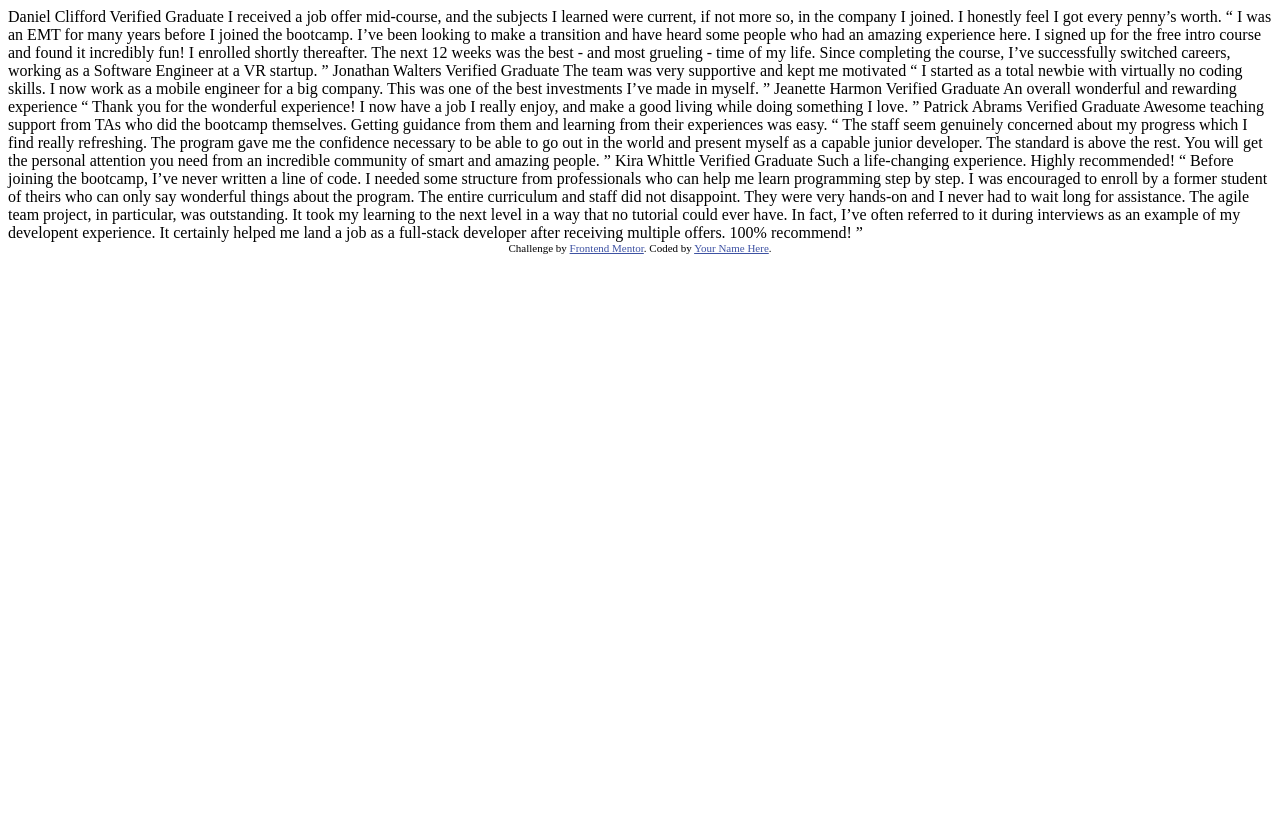
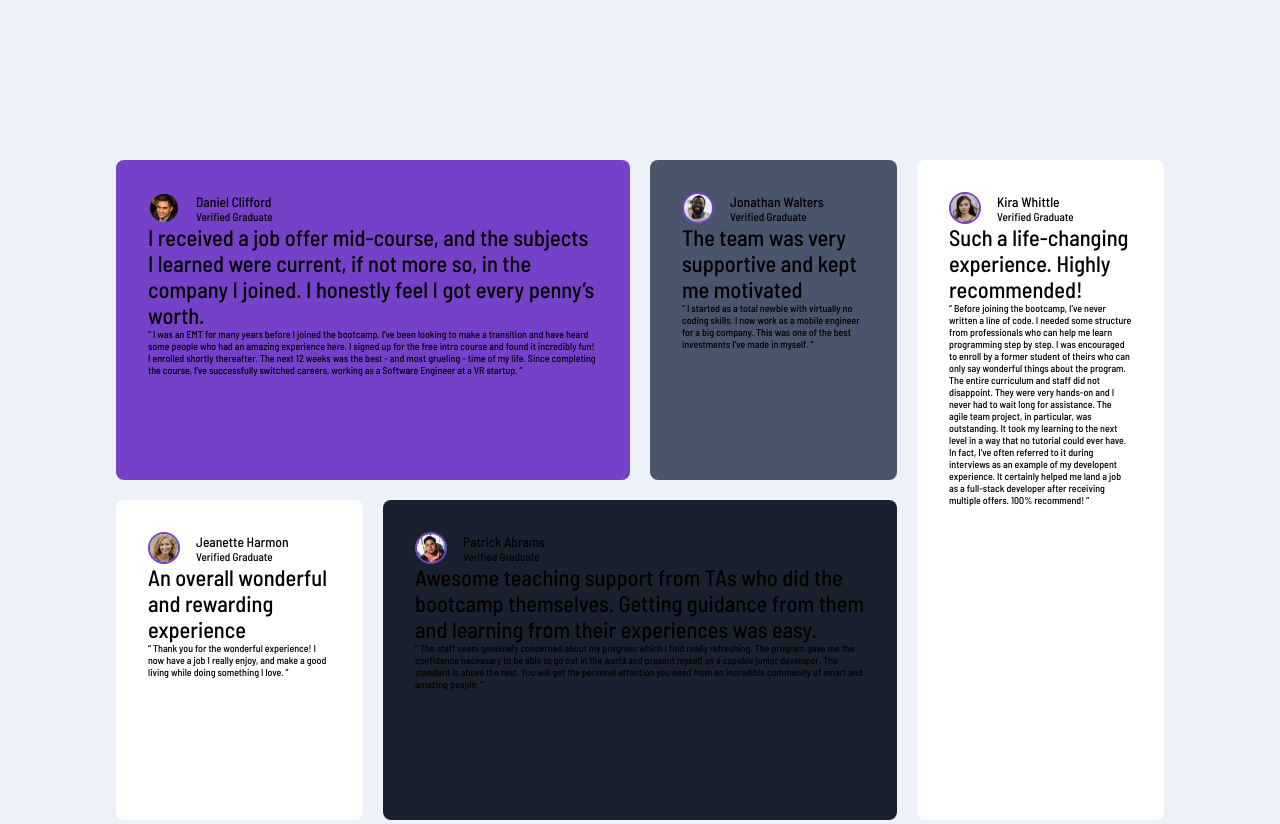
Before and after one commit to StevenMejorada/coding-challenges, a website: page project 3/testimonials-grid-section-main/index.html in a window 1280 px wide. Shown: the top 824 px of the page. Before the commit the page ends 800 px from the top, so only its background shows below. Drawn offline with Linux system fonts and the light colour scheme.

Commit message:
create grid layout, scss architecture and start positioning of elements

```diff
--- a/project 3/testimonials-grid-section-main/index.html
+++ b/project 3/testimonials-grid-section-main/index.html
@@ -3,8 +3,10 @@
 <head>
   <meta charset="UTF-8">
   <meta name="viewport" content="width=device-width, initial-scale=1.0"> <!-- displays site properly based on user's device -->
+  <link href="https://fonts.googleapis.com/css2?family=Barlow+Semi+Condensed:wght@500;600&display=swap" rel="stylesheet">
 
   <link rel="icon" type="image/png" sizes="32x32" href="./images/favicon-32x32.png">
+  <link rel="stylesheet" href="css/style.css">
 
   <title>Frontend Mentor | [Challenge Name Here]</title>
 
@@ -15,50 +17,132 @@
   </style>
 </head>
 <body>
+  <!--  -->
+  <section class="reviews">
+    <div class="container">
+      <article class="review review--1">
+        <div class="review__profile">
+          <img src="images/image-daniel.jpg" alt="profile image" class="review__profile-image">
+          <div class="review__profile-details">
+            <h3 class="heading-3">
               Daniel Clifford
+            </h3>
+            <h4 class="heading-4">
               Verified Graduate
-
+            </h4>
+          </div>
+        </div>
+        <p class="paragraph-1">
           I received a job offer mid-course, and the subjects I learned were current, if not more so,
           in the company I joined. I honestly feel I got every penny’s worth.
-
+        </p>
+        <p class="paragraph-2">
           “ I was an EMT for many years before I joined the bootcamp. I’ve been looking to make a
           transition and have heard some people who had an amazing experience here. I signed up
           for the free intro course and found it incredibly fun! I enrolled shortly thereafter.
           The next 12 weeks was the best - and most grueling - time of my life. Since completing
           the course, I’ve successfully switched careers, working as a Software Engineer at a VR startup. ”
+        </p>
 
+      </article>
+
+      <!--  -->
+
+      <article class="review review--2">
+        <div class="review__profile">
+          <img src="images/image-jonathan.jpg" alt="profile image" class="review__profile-image">
+          <div class="review__profile-details">
+            <h3 class="heading-3">
               Jonathan Walters
+            </h3>
+            <h4 class="heading-4">
               Verified Graduate
+            </h4>
+          </div>
+        </div>
+        <p class="paragraph-1">
+          The team was very supportive and kept me motivated
+        </p>
+        <p class="paragraph-2">
+          “ I started as a total newbie with virtually no coding skills. I now work as a mobile engineer for a big company. This was one of the best investments I’ve made in myself. ”
+        </p>
 
-  The team was very supportive and kept me motivated
+      </article>
 
-  “ I started as a total newbie with virtually no coding skills. I now work as a mobile engineer
-  for a big company. This was one of the best investments I’ve made in myself. ”
 
+
+    <!--  -->
+    <article class="review review--3">
+      <div class="review__profile">
+        <img src="images/image-jeanette.jpg" alt="profile image" class="review__profile-image">
+        <div class="review__profile-details">
+          <h3 class="heading-3">
             Jeanette Harmon
+          </h3>
+          <h4 class="heading-4">
             Verified Graduate
-
+          </h4>
+        </div>
+      </div>
+      <p class="paragraph-1">
         An overall wonderful and rewarding experience
-
+      </p>
+      <p class="paragraph-2">
         “ Thank you for the wonderful experience! I now have a job I really enjoy, and make a good living
         while doing something I love. ”
+      </p>
 
+    </article>
+
+
+    <!--  -->
+    <article class="review review--4">
+      <div class="review__profile">
+        <img src="images/image-patrick.jpg" alt="profile image" class="review__profile-image">
+        <div class="review__pro">
+          <h3 class="heading-3">
             Patrick Abrams
+
+          </h3>
+          <h4 class="heading-4">
             Verified Graduate
+          </h4>
+        </div>
 
+      </div>
+      <p class="paragraph-1">
         Awesome teaching support from TAs who did the bootcamp themselves. Getting guidance from them and
       learning from their experiences was easy.
+      </p>
+      <p class="paragraph-2">
 
         “ The staff seem genuinely concerned about my progress which I find really refreshing. The program
         gave me the confidence necessary to be able to go out in the world and present myself as a capable
         junior developer. The standard is above the rest. You will get the personal attention you need from
         an incredible community of smart and amazing people. ”
+      </p>
 
+    </article>
+
+
+
+    <!--  -->
+    <article class="review review--5">
+      <div class="review__profile">
+        <img src="images/image-kira.jpg" alt="profile image" class="review__profile-image">
+        <div class="review__profile-details">
+          <h3 class="heading-3">
             Kira Whittle
+          </h3>
+          <h4 class="heading-4">
             Verified Graduate
-
+          </h4>
+        </div>
+      </div>
+      <p class="paragraph-1">
         Such a life-changing experience. Highly recommended!
-
+      </p>
+      <p class="paragraph-2">
         “ Before joining the bootcamp, I’ve never written a line of code. I needed some structure from
       professionals who can help me learn programming step by step. I was encouraged to enroll by a former
       student of theirs who can only say wonderful things about the program. The entire curriculum and staff
@@ -67,6 +151,15 @@
       could ever have. In fact, I’ve often referred to it during interviews as an example of my developent
       experience. It certainly helped me land a job as a full-stack developer after receiving multiple offers.
       100% recommend! ”
+      </p>
+
+    </article>
+    </div>
+  </section>
+
+
+
+
 
   <div class="attribution">
     Challenge by <a href="https://www.frontendmentor.io?ref=challenge" target="_blank">Frontend Mentor</a>.
--- /dev/null
+++ b/project 3/testimonials-grid-section-main/scss/_base.scss
@@ -0,0 +1,40 @@
+// COLOURS
+$color-violet: hsl(263, 55%, 52%);
+$color-grayish-blue: hsl(217, 19%, 35%);
+$color-blackish-blue: hsl(219, 29%, 14%);
+
+$color-white: hsl(0, 0%, 100%);
+
+$color-light-gray: hsl(0, 0%, 81%);
+$color-light-grayish-blue: hsl(210, 46%, 95%);
+
+// FONTS
+$font-primary: "Barlow Semi Condensed", sans-serif;
+
+// GUTTER
+$grid-gap: 20px;
+*,
+*::after,
+*::before {
+  margin: 0;
+  padding: 0;
+  box-sizing: inherit;
+}
+
+body {
+  box-sizing: border-box;
+  font-size: 62.5%; // 1rem=10px
+  font-family: $font-primary;
+  background-color: $color-light-grayish-blue;
+}
+
+.container {
+  display: grid;
+  grid-template-columns: 6rem repeat(4, [col-start] 1fr [col-end]) 6rem;
+  grid-template-rows: repeat(2, minmax(40vh, 1fr));
+  grid-gap: $grid-gap;
+}
+
+.reviews {
+  margin: 10rem 0;
+}
--- /dev/null
+++ b/project 3/testimonials-grid-section-main/scss/_reviews.scss
@@ -0,0 +1,45 @@
+.review {
+  padding: 2rem;
+  border-radius: 0.5rem;
+
+  &__profile {
+    display: flex;
+    align-items: center;
+
+    &-image {
+      margin-right: 1rem;
+      border-radius: 50%;
+      border: solid 2px $color-violet;
+      width: 2rem;
+      height: 2rem;
+    }
+
+    &-details {
+    }
+  }
+  &--1 {
+    grid-column: col-start 1 / col-end 2;
+    background-color: $color-violet;
+  }
+
+  &--2 {
+    grid-column: col-start 3 / col-end 3;
+    background-color: $color-grayish-blue;
+  }
+
+  &--3 {
+    grid-column: col-start 1 / col-end 1;
+    background-color: $color-white;
+  }
+
+  &--4 {
+    grid-column: col-start 2 / col-end 3;
+    background-color: $color-blackish-blue;
+  }
+
+  &--5 {
+    grid-column: col-start 4 / col-end 4;
+    grid-row: 1 / -1;
+    background-color: $color-white;
+  }
+}
--- /dev/null
+++ b/project 3/testimonials-grid-section-main/scss/_typography.scss
@@ -0,0 +1,17 @@
+.heading-3 {
+  font-size: 0.85rem;
+  font-weight: 500;
+}
+
+.heading-4 {
+  font-size: 0.7rem;
+  font-weight: 500;
+}
+
+.paragraph-1 {
+  font-size: 1.4rem;
+  font-weight: 500;
+}
+
+.paragraph-2 {
+}
--- /dev/null
+++ b/project 3/testimonials-grid-section-main/scss/main.scss
@@ -0,0 +1,11 @@
+/* html classes
+
+reviews
+review
+__profile
+__profile-img
+
+*/
+@import "base";
+@import "reviews";
+@import "typography";
```
Also changed, not shown: project 3/testimonials-grid-section-main/package.json (added, +18 -0 lines), project 3/testimonials-grid-section-main/css/style.css (added), 2 other files. Lines whose indentation alone changed are shown as unchanged.
